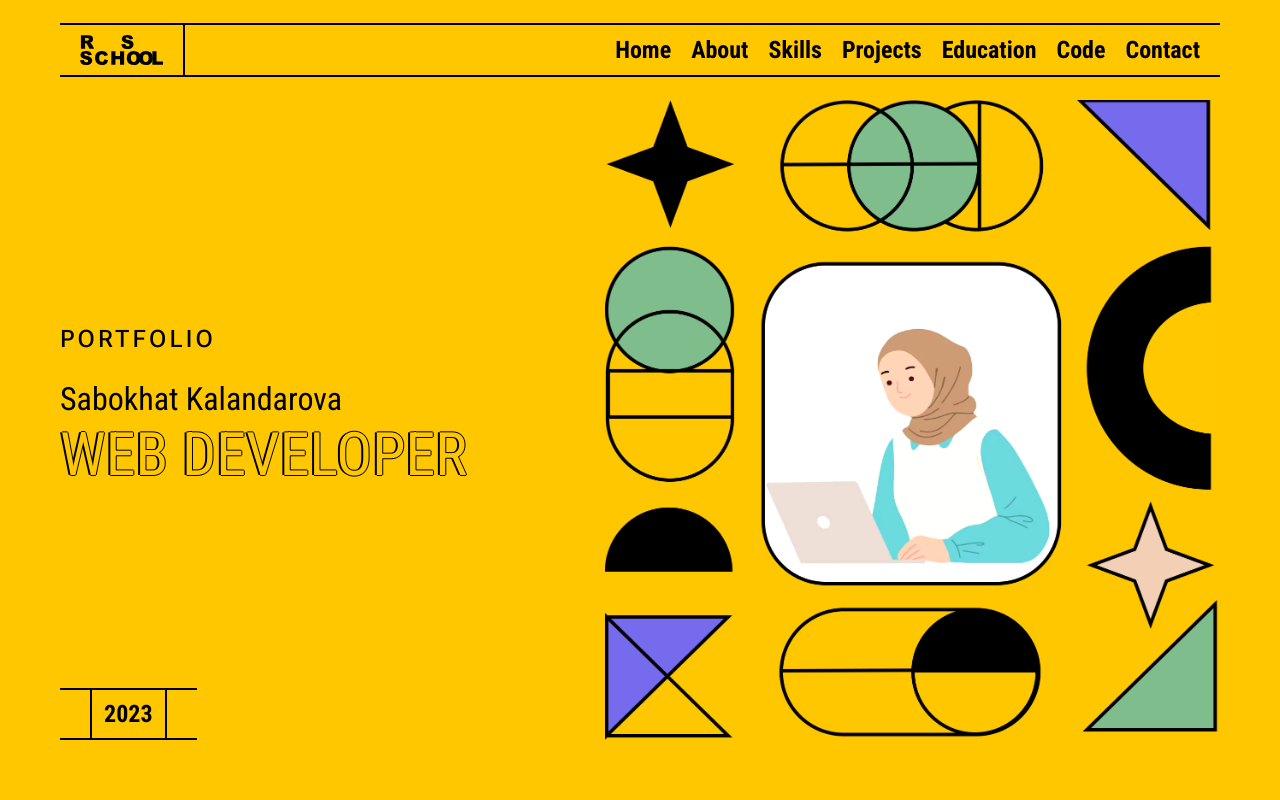
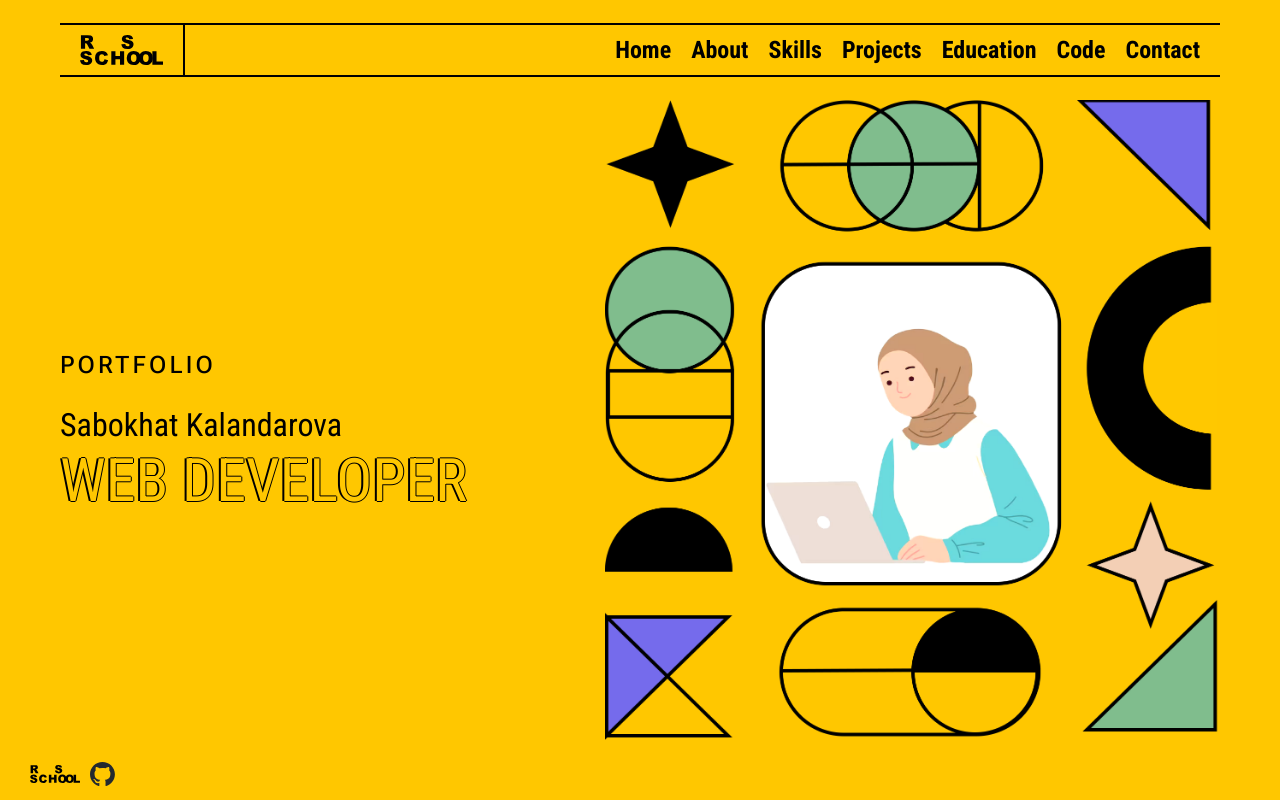
Before and after one commit to sabohat/rsschool-cv, a plain HTML site: page index.html in a window 1280 px wide. Shown: the top 800 px of the page. Drawn offline with Linux system fonts and the light colour scheme.

Commit message:
feat: add footer

```diff
--- a/index.html
+++ b/index.html
@@ -38,9 +38,7 @@
                             <h1 class="info__title">Sabokhat Kalandarova</h1>
                             <span class="info__description">WEB DEVELOPER</span>
                         </div>
-                        <div class="date">
-                            <span class="date__text">2023</span>
-                        </div>
+
                     </div>
                     <img class="home__img" src="./images/home.png" />
                 </div>
@@ -447,14 +445,19 @@
 
 
     </main>
-    <footer>
-        <nav>
-            <ul>
-                <li><a href="#">Github link</a></li>
-                <li><a href="#">Github link</a></li>
-                <li><a href="#">Github link</a></li>
+    <footer  class="footer-nav">
+
+            <ul class="footer__links">
+               <li>
+                <a>
+                    <img width="50" src="./images/rs-logo.svg"/>
+                </a>
+               </li>
+                <li><a href="#"><img width="25" src="./images/github-mark.svg"/></a></li>
             </ul>
-        </nav>
+            <!-- <div class="date">
+                <span class="date__text">2023</span>
+            </div> -->
     </footer>
 </body>
 
--- a/style.css
+++ b/style.css
@@ -129,6 +129,7 @@ a {
 .home__container {
   display: flex;
   justify-content: space-between;
+  align-items: center;
 }
 
 .home__img {
@@ -441,3 +442,16 @@ flex-grow: 1;
 .contact .card_simple {
   width: 100%;
 }
+
+/*  footer */
+.footer-nav {
+  position: fixed;
+  bottom: 0;
+  padding: 30px 30px 10px ;
+}
+
+.footer__links {
+  display: flex;
+  align-items: center;
+  gap: 10px;
+}
```
Also changed, not shown: images/github-mark.svg (added), 1 other file.
